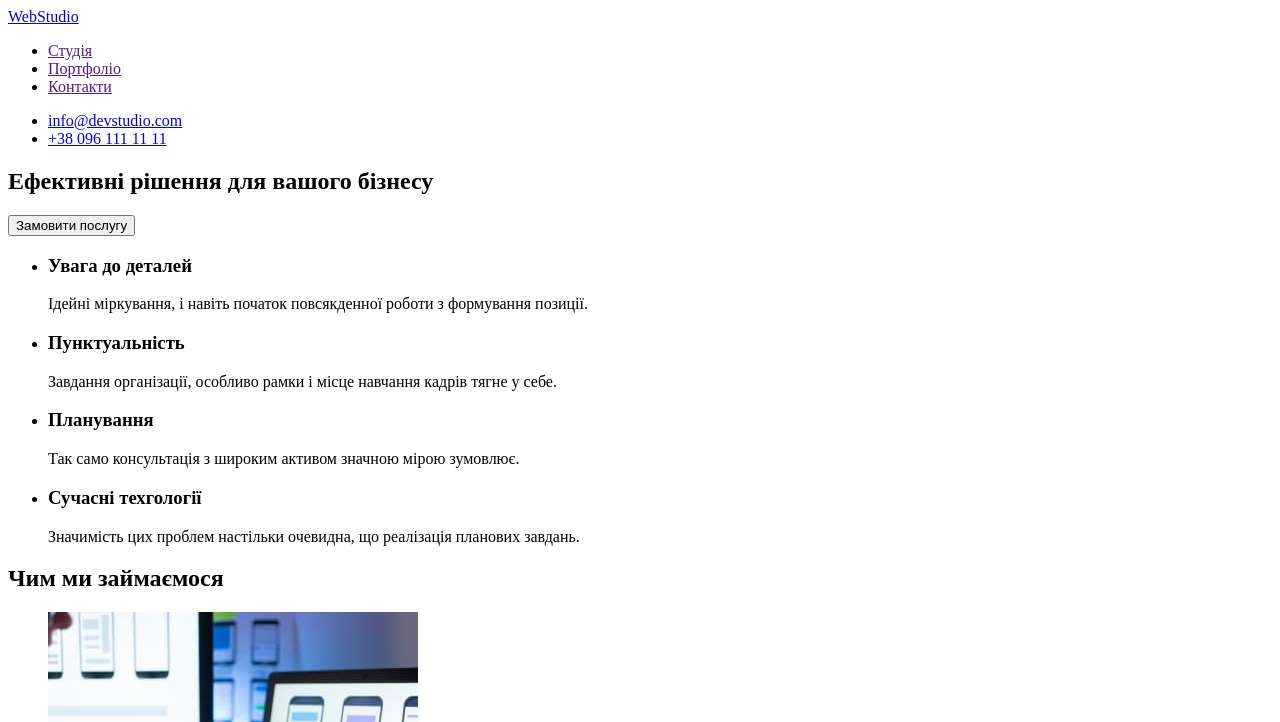
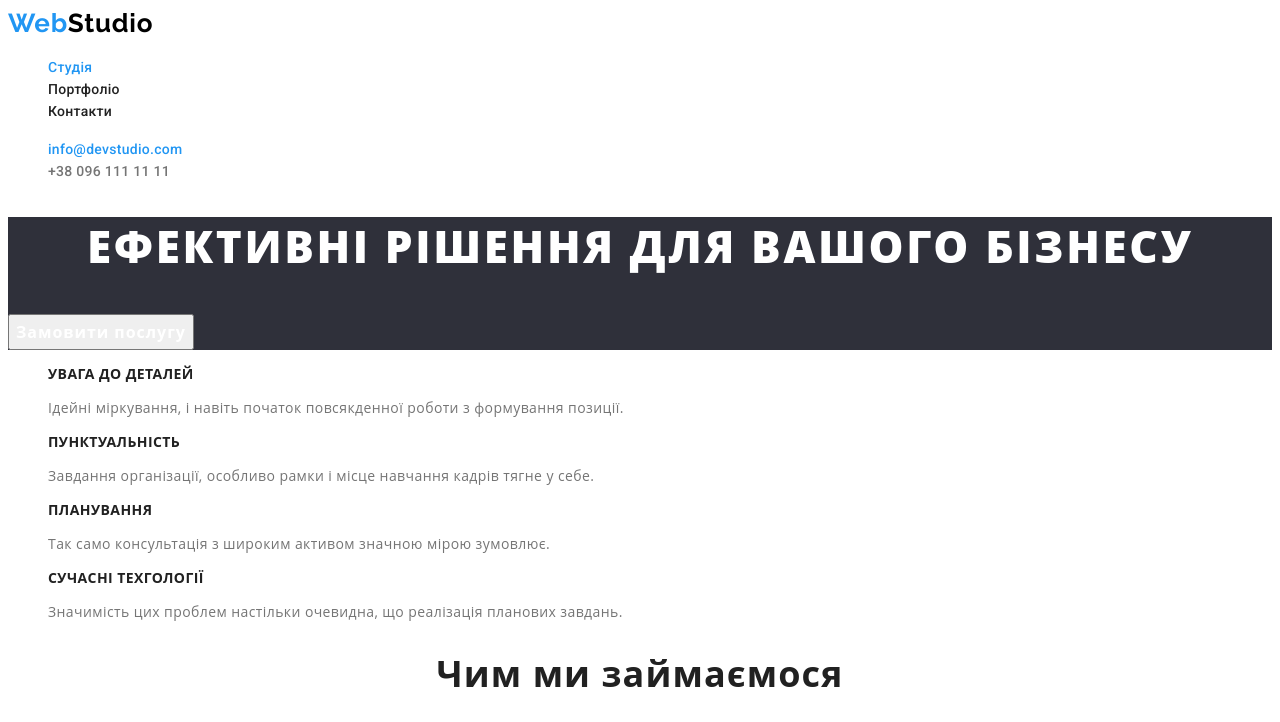
Before and after one commit to ValeryPetrenko/goit-markup-hw-01, a plain HTML site: page index.html in a window 1280 px wide. Shown: the top 722 px of the page. Drawn offline with Linux system fonts and the light colour scheme.

Commit message:
Homework

```diff
--- /dev/null
+++ b/css/styles.css
@@ -0,0 +1,124 @@
+body {
+  font-family: open sans, sans-serif;
+}
+
+.list {
+  list-style: none;
+}
+
+.link {
+  text-decoration: none;
+}
+
+.header-logo-web {
+  font-family: 'Raleway';
+  font-style: normal;
+  font-weight: 700;
+  font-size: 26px;
+  line-height: 1.19;
+  letter-spacing: 0.03em;
+  color: #2196F3;
+}
+.header-logo-studio {
+  font-weight: 700;
+  font-size: 26px;
+  line-height: 1.19;
+  letter-spacing: 0.03em;
+  color: #000000;
+}
+
+.header-link-studio {
+  font-family: Roboto;
+  font-weight: 500;
+  font-size: 14px;
+  line-height: 1.14;
+  letter-spacing: 0.02em;
+  color: #2196f3;
+}
+.header-link {
+  font-family:Roboto;
+  font-weight: 500;
+  font-size: 14px;
+  line-height: 1.14;
+  letter-spacing: 0.02em;
+  color: #212121;
+}
+
+.header-link-email {
+  font-family: Roboto;
+  font-weight: 500;
+  font-size: 14px;
+  line-height: 1.14;
+  letter-spacing: 0.02em;
+  color: #2196f3;
+}
+
+.header-link-number {
+  font-family: Roboto;
+  font-weight: 500;
+  font-size: 14px;
+  line-height: 1.14;
+  letter-spacing: 0.02em;
+  color: #757575;
+}
+
+.hero {
+  background-color: #2f303a;
+}
+
+.hero-title {
+  font-weight: 900;
+  font-size: 44px;
+  line-height: 1.36;
+  text-align: center;
+  letter-spacing: 0.06em;
+  text-transform: uppercase;
+  color: #ffffff;
+}
+
+.header-btn {
+  font-family: inherit;
+  font-weight: 700;
+  font-size: 16px;
+  line-height: 1.88;
+  display: flex;
+  align-items: center;
+  text-align: center;
+  letter-spacing: 0.06em;
+  color: #ffffff;
+}
+
+.solutions-list h3 {
+  font-weight: 700;
+  font-size: 14px;
+  line-height: 1.14;
+  letter-spacing: 0.03em;
+  text-transform: uppercase;
+  color: #212121;
+}
+.solutions-list p {
+  font-weight: 400;
+  font-size: 14px;
+  line-height: 1.71;
+  letter-spacing: 0.03em;
+  color: #757575;
+}
+.devices-title {
+  font-weight: 700;
+  font-size: 36px;
+  line-height: 1.16;
+  text-align: center;
+  letter-spacing: 0.03em;
+  color: #212121;
+}
+.team-title {
+  font-weight: 700;
+  font-size: 36px;
+  line-height: 1.16;
+  text-align: center;
+  letter-spacing: 0.03em;
+  color: #212121;
+}
+.team {
+  background-color: #F5F4FA;
+}
--- a/index.html
+++ b/index.html
@@ -5,30 +5,35 @@
     <meta http-equiv="X-UA-Compatible" content="IE=edge">
     <meta name="viewport" content="width=device-width, initial-scale=1.0">
     <title>Студія</title>
+    <link rel="preconnect" href="https://fonts.googleapis.com">
+    <link rel="preconnect" href="https://fonts.gstatic.com" crossorigin>
+    <link href="https://fonts.googleapis.com/css2?family=Raleway:wght@700&family=Roboto:wght@400;500;700;900&display=swap"
+        rel="stylesheet">
+    <link rel="stylesheet" href="./css/styles.css">
 </head>
-<body>
-    <header>
-        <nav>
-          <a href="index.html logo">WebStudio</a>
-             <ul>
-                 <li><a href="">Студія</a></li>
-                 <li><a href="">Портфоліо</a></li>
-                 <li><a href="">Контакти</a></li>
+<body class="site-body">
+    <header class="header">
+        <nav class="header-navigation">
+          <a class="header-logo-web link" href="index.html">Web<span class="header-logo-studio link">Studio</span></a>
+             <ul class="header-list list">
+                 <li class="header-item"><a class="header-link-studio link" href="">Студія</a></li>
+                 <li class="header-item"><a class="header-link link" href="">Портфоліо</a></li>
+                 <li class="header-item"><a class="header-link link" href="">Контакти</a></li>
              </ul>
         </nav>
-        <ul>
-             <li><a href="mailto:info@devstudio.com">info@devstudio.com</a></li>
-             <li><a href="tel:+380961111111">+38 096 111 11 11</a></li>
+        <ul class="contacts list">
+             <li class="header-email"><a class="header-link-email link" href="mailto:info@devstudio.com">info@devstudio.com</a></li>
+             <li class="header-number"><a class="header-link-number link" href="tel:+380961111111">+38 096 111 11 11</a></li>
         </ul>
     </header>
     <main>
-        <section>
-             <h1>Ефективні рішення для вашого бізнесу</h1>
-             <button type="button">Замовити послугу</button>
+        <section class="hero">
+             <h1 class="hero-title" >Ефективні рішення для вашого бізнесу</h1>
+             <button class="header-btn" type="button">Замовити послугу</button>
         </section>
-        <section>
-             <h2 hidden>Особливості</h2>
-             <ul>
+        <section class="solutions">
+             <h2 hidden>Рішення</h2>
+             <ul class="solutions-list list" >
                  <li><h3>Увага до деталей</h3>
                      <p>Ідейні міркування, і навіть початок повсякденної роботи з формування позиції.</p></li>
                  <li> <h3>Пунктуальність</h3>
@@ -39,30 +44,30 @@
                      <p>Значимість цих проблем настільки очевидна, що реалізація планових завдань.</p></li>
             </ul>
          </section>
-        <section>
-            <h2>Чим ми займаємося</h2>
-             <ul>
-                 <li>
+        <section class="devices">
+            <h2 class="devices-title">Чим ми займаємося</h2>
+             <ul class="devices-list">
+                 <li class="devices-item list">
                       <img src="./img/img-1.jpg"
                       alt="phone"
                       width="370"
                       height="294"></li>
-                 <li>
+                 <li class="devices-item list">
                      <img src="./img/img-2.jpg"
                      alt="tablet"
                      width="370"
                      height="294"></li>
-                 <li>
+                 <li class="devices-item list">
                      <img src="./img/img-3.jpg"
                      alt="keyboard"
                      width="370"
                      height="294"></li>
              </ul>
         </section>
-        <section>
-            <h2>Наша команда</h2>
-            <ul>
-                 <li>
+        <section class="team" >
+            <h2 class="team-title">Наша команда</h2>
+            <ul class="team-list">
+                 <li class="team-item list">
                      <img src="./img/img-team-1.jpg"
                          alt="Product-designer"
                          width="270"
@@ -71,7 +76,7 @@
                      <h3>Ігор Дем'яненко</h3>
                      <p lang="en">Product Designer</p>
                  </li>
-                 <li>
+                 <li class="team-item list">
                      <img src="img/img-team-2.jpg"
                          alt="Product-developer"
                          width="270"
@@ -80,7 +85,7 @@
                      <h3>Ольга Рєпіна</h3>
                      <p lang="en">Frontend Developer</p>
                 </li>
-                <li>
+                <li class="team-item list">
                      <img src="img/img-team-3.jpg"
                          alt="Marketing"
                          width="270"
@@ -89,7 +94,7 @@
                      <h3>Микола Тарасов</h3>
                      <p lang="en">Marketing</p>
                 </li>
-                <li>
+                <li class="team-item list">
                      <img src="img/img-team-4.jpg"
                          alt="UI-designer"
                           width="270"
```
